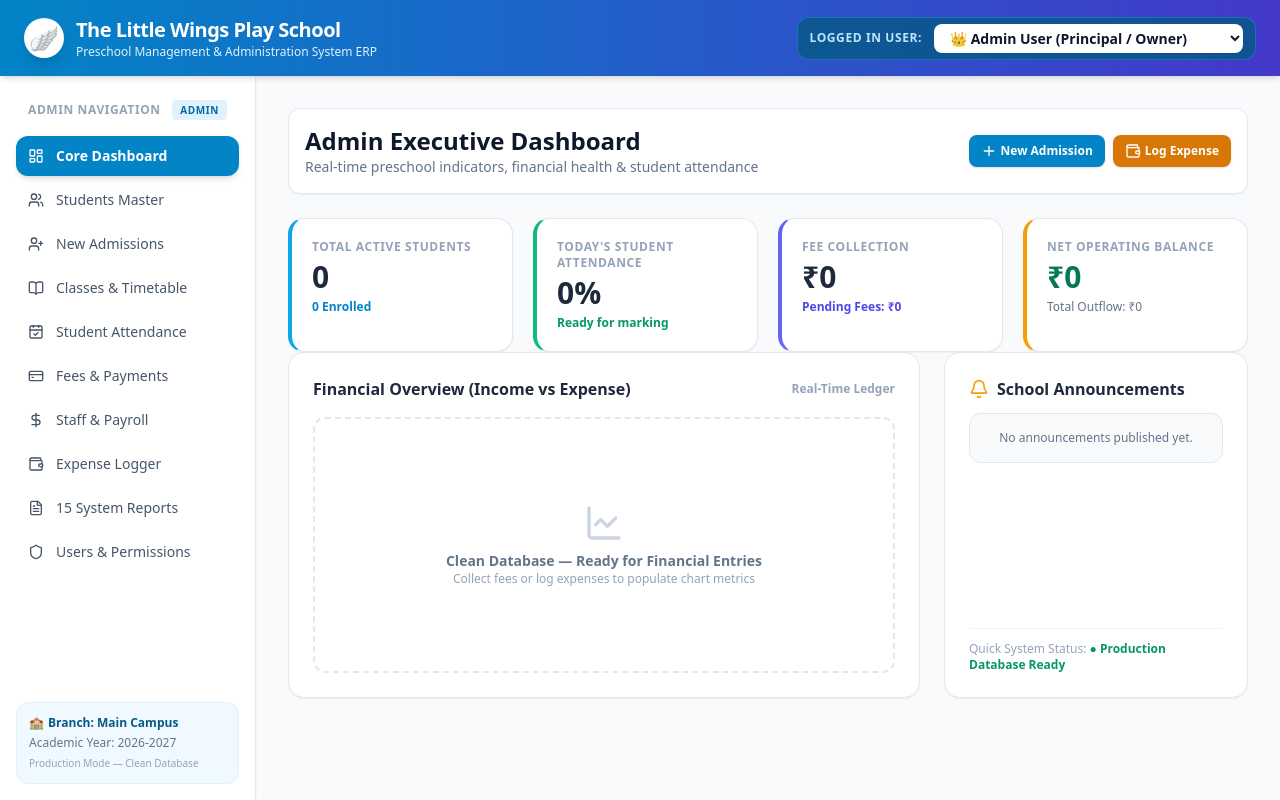
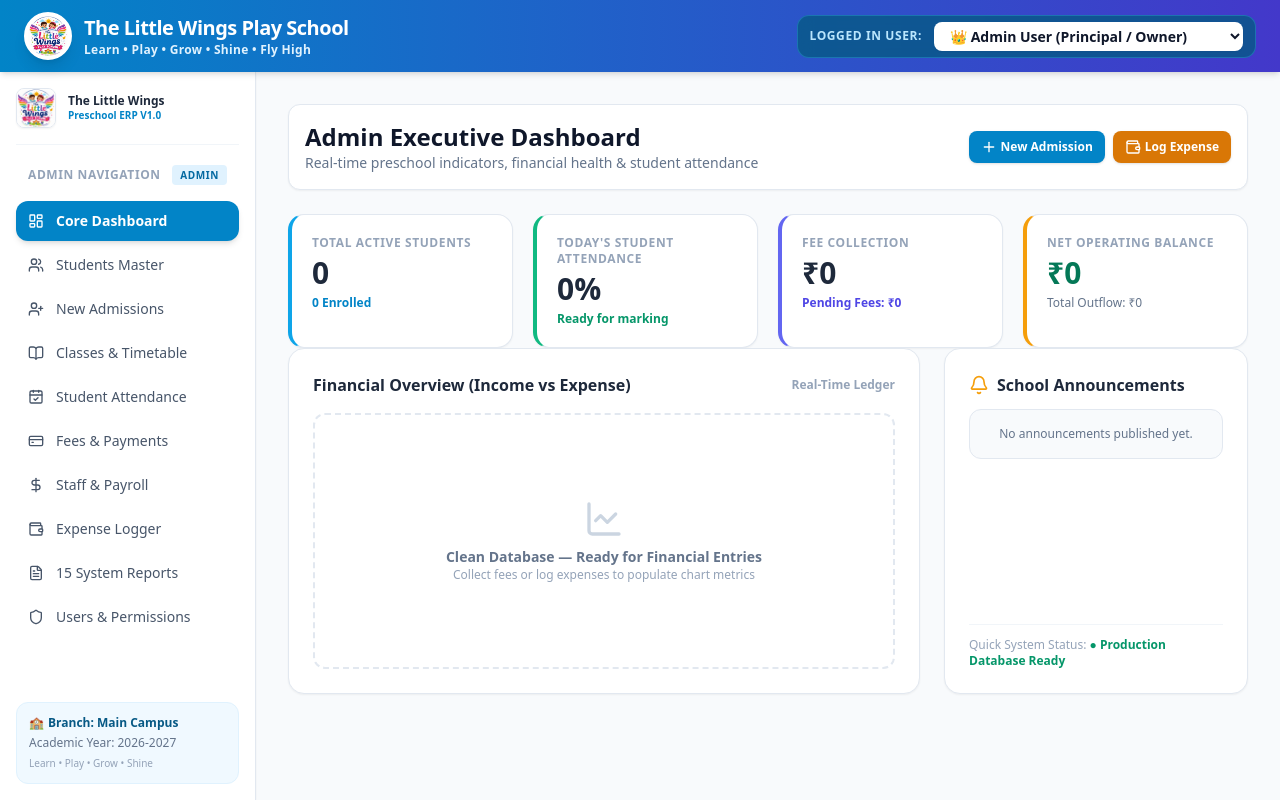
Before and after one commit to TheLittleWingsPlayschool/the_little_wings_dashboard, a website: page index.html in a window 1280 px wide. Drawn offline with nearby package versions, Linux system fonts and the light colour scheme.

Commit message:
Added school logo to dashboard header and sidebar

```diff
--- a/index.html
+++ b/index.html
@@ -21,19 +21,19 @@
 <body class="bg-slate-50 text-slate-800 font-sans min-h-screen flex flex-col">
 
   <!-- Top Header & Live Role Switcher -->
-  <header class="bg-gradient-to-r from-sky-600 to-indigo-700 text-white px-6 py-4 shadow-md flex flex-wrap justify-between items-center sticky top-0 z-40">
+  <header class="bg-gradient-to-r from-sky-600 to-indigo-700 text-white px-6 py-3 shadow-md flex flex-wrap justify-between items-center sticky top-0 z-40">
     <div class="flex items-center space-x-3">
-      <div class="w-10 h-10 bg-white text-sky-600 rounded-full flex items-center justify-center font-extrabold text-2xl shadow-lg">
-        🪽
+      <div class="w-12 h-12 bg-white rounded-full flex items-center justify-center shadow-lg border-2 border-white overflow-hidden p-0.5">
+        <img src="logo.jpeg" alt="The Little Wings Play School" class="w-full h-full object-contain rounded-full" />
       </div>
       <div>
-        <h1 class="text-xl font-bold tracking-tight">The Little Wings Play School</h1>
-        <p class="text-xs text-sky-100 font-medium">Preschool Management & Administration System ERP</p>
+        <h1 class="text-xl font-extrabold tracking-tight">The Little Wings Play School</h1>
+        <p class="text-xs text-sky-100 font-semibold tracking-wide">Learn • Play • Grow • Shine • Fly High</p>
       </div>
     </div>
 
     <!-- Active User & Role Selector Bar -->
-    <div class="flex items-center space-x-4 mt-3 sm:mt-0">
+    <div class="flex items-center space-x-4 mt-2 sm:mt-0">
       <div class="bg-sky-800/80 backdrop-blur border border-sky-400/30 px-3 py-1.5 rounded-xl flex items-center space-x-3 text-sm">
         <span class="text-sky-200 text-xs font-semibold uppercase tracking-wider">Logged in User:</span>
         <select id="userSelector" onchange="switchUser(this.value)" class="bg-white text-slate-900 font-bold px-3 py-1 rounded-lg text-sm outline-none cursor-pointer shadow-sm">
@@ -59,6 +59,14 @@
     <!-- Dynamic Sidebar Navigation -->
     <aside class="w-64 bg-white border-r border-slate-200 p-4 flex flex-col justify-between shadow-sm">
       <div>
+        <div class="flex items-center space-x-3 pb-4 mb-3 border-b border-slate-100">
+          <img src="logo.jpeg" alt="Logo" class="w-10 h-10 object-contain rounded-lg border border-slate-200 shadow-sm" />
+          <div>
+            <h3 class="font-extrabold text-xs text-slate-800 leading-tight">The Little Wings</h3>
+            <p class="text-[10px] text-sky-600 font-bold">Preschool ERP V1.0</p>
+          </div>
+        </div>
+
         <div class="px-3 py-2 text-xs font-bold text-slate-400 uppercase tracking-wider flex justify-between items-center">
           <span id="roleLabelDisplay">ADMIN NAVIGATION</span>
           <span id="roleBadge" class="bg-sky-100 text-sky-700 px-2 py-0.5 rounded text-[10px] font-extrabold">ADMIN</span>
@@ -71,7 +79,7 @@
       <div class="p-3 bg-sky-50 border border-sky-100 rounded-xl text-xs text-sky-800 space-y-1">
         <p class="font-bold flex items-center space-x-1"><span>🏫</span><span>Branch: Main Campus</span></p>
         <p class="text-slate-500">Academic Year: 2026-2027</p>
-        <p class="text-slate-400 text-[10px]">Production Mode — Clean Database</p>
+        <p class="text-slate-400 text-[10px]">Learn • Play • Grow • Shine</p>
       </div>
     </aside>
 
@@ -101,10 +109,6 @@
 
   <!-- JavaScript Data Store & Application Logic -->
   <script>
-    // =========================================================================
-    // SYSTEM ROLES & CLEAN PRODUCTION DATA ARRAYS (NO MOCK DEMO DATA)
-    // =========================================================================
-
     const USERS = {
       admin1: { id: 'admin1', name: 'System Admin', role: 'admin', title: 'Principal & Main Admin', scope: 'All Modules' },
       hod1: { id: 'hod1', name: 'HOD Operations', role: 'hod', title: 'HOD - Pre-K & Operations', scope: ['Playgroup', 'Nursery'] },
@@ -126,10 +130,6 @@
     let STAFF = [];
     let ANNOUNCEMENTS = [];
     let LEAVES = [];
-
-    // =========================================================================
-    // NAVIGATION STRUCTURE BY ROLE (SECTION 13 SUGGESTED NAVIGATION)
-    // =========================================================================
 
     const NAV_ITEMS = {
       admin: [
@@ -160,10 +160,6 @@
         { id: 'announcements', label: 'Announcements', icon: 'bell' }
       ]
     };
-
-    // =========================================================================
-    // CORE APPLICATION FUNCTIONS
-    // =========================================================================
 
     function switchUser(userId) {
       currentUser = USERS[userId];
@@ -242,7 +238,7 @@
       } else if (activeTab === 'expenses') {
         title.innerText = 'School Expense Logger';
         subtitle.innerText = 'Track categories: Rent, Electricity, Toys, Food/Snacks, Stationery, Maintenance';
-        quickActions.innerHTML = `<button onclick="openAddExpenseModal()" class="bg-amber-600 text-white px-3 py-2 rounded-lg text-xs font-bold flex items-center space-x-1 shadow"><i data-lucide="plus" class="w-4 h-4"></i><span>Add Expense</span></button>`;
+        quickActions.innerHTML = `<button onclick="openAddExpenseModal()" class="bg-amber-600 text-white px-3 py-2 rounded-lg text-xs font-bold flex items-center space-x-1 shadow"><i data-lucide="wallet" class="w-4 h-4"></i><span>Add Expense</span></button>`;
         renderExpensesView(content);
       } else if (activeTab === 'reports') {
         title.innerText = 'Comprehensive System Reports';
@@ -263,10 +259,6 @@
       lucide.createIcons();
     }
 
-    // =========================================================================
-    // VIEW RENDERERS (DASHBOARD, STUDENTS, FEES, PAYROLL, EXPENSES, REPORTS)
-    // =========================================================================
-
     function renderDashboardView(container) {
       const totalFeesCollected = PAYMENTS.reduce((sum, p) => sum + p.paid, 0);
       const totalPendingFees = PAYMENTS.reduce((sum, p) => sum + p.balance, 0);
@@ -276,7 +268,6 @@
       const netBalance = totalFeesCollected - totalOutflow;
 
       container.innerHTML = `
-        <!-- KPI Cards Row -->
         <div class="grid grid-cols-1 sm:grid-cols-2 lg:grid-cols-4 gap-5">
           <div class="bg-white p-5 rounded-2xl border border-slate-200 shadow-sm border-l-4 border-l-sky-500">
             <p class="text-xs font-bold text-slate-400 uppercase tracking-wider">Total Active Students</p>
@@ -316,7 +307,6 @@
           `}
         </div>
 
-        <!-- Financial Trend Chart & Alerts -->
         <div class="grid grid-cols-1 lg:grid-cols-3 gap-6">
           <div class="lg:col-span-2 bg-white p-6 rounded-2xl border border-slate-200 shadow-sm">
             <h3 class="text-base font-bold text-slate-800 mb-4 flex items-center justify-between">
@@ -630,10 +620,6 @@
       `;
     }
 
-    // =========================================================================
-    // INTERACTIVE ACTIONS & MODAL HANDLERS
-    // =========================================================================
-
     function toggleAttendance(studentId, newStatus) {
       ATTENDANCE[studentId] = newStatus;
     }
```
Also changed, not shown: logo.jpeg (added).
